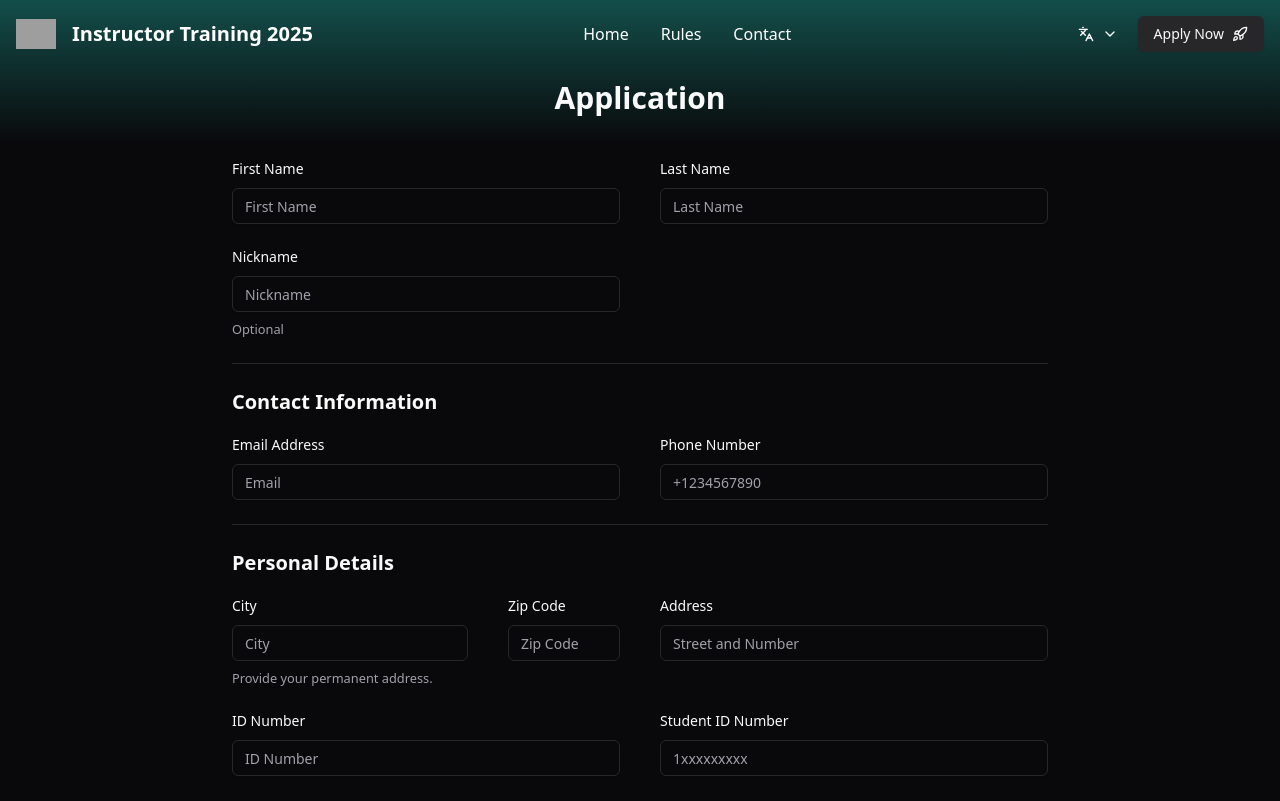
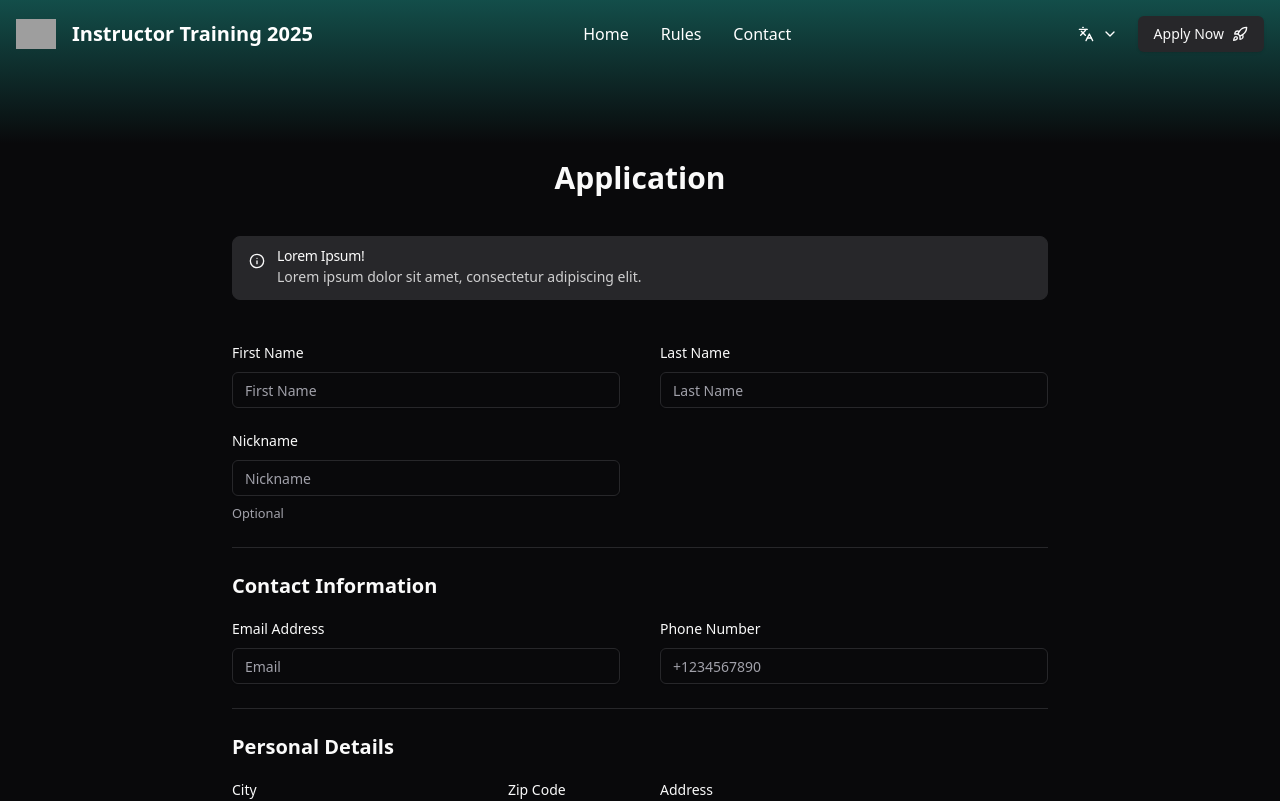
Before and after one commit to balint-kiraly/iocs-training-web-2025, a Next.js app: page /en/apply in a window 1280 px wide. Shown: the top 801 px of the page. Built offline with nearby package versions, Linux system fonts and the light colour scheme; grey boxes are pictures that could not be loaded.

Commit message:
Add alert to form page

```diff
--- a/src/app/[locale]/apply/page.tsx
+++ b/src/app/[locale]/apply/page.tsx
@@ -1,16 +1,25 @@
 'use client';
 
+import { Info } from 'lucide-react';
 import { useTranslations } from 'next-intl';
 import React from 'react';
 
 import { ApplicationForm } from '@/components/ApplicationForm';
+import { Alert, AlertDescription, AlertTitle } from '@/components/ui/alert';
 
 const ApplicationPage = () => {
   const text = useTranslations('ApplicationForm');
 
   return (
-    <main className='min-h-screen py-20'>
+    <main className='min-h-screen py-20 pt-40'>
       <h1 className='relative z-30 text-center text-3xl font-semibold'>{text('heading')}</h1>
+      <div className='mx-auto max-w-4xl px-10 pt-10'>
+        <Alert className='bg-accent'>
+          <Info className='h-4 w-4' />
+          <AlertTitle>{text('alert.title')}</AlertTitle>
+          <AlertDescription className='text-accent-foreground/80'>{text('alert.text')}</AlertDescription>
+        </Alert>
+      </div>
       <ApplicationForm />
     </main>
   );
--- a/translations/en.json
+++ b/translations/en.json
@@ -154,6 +154,10 @@
   },
   "ApplicationForm": {
     "heading": "Application",
+    "alert": {
+      "title": "Lorem Ipsum!",
+      "text": "Lorem ipsum dolor sit amet, consectetur adipiscing elit."
+    },
     "sections": {
       "contact": "Contact Information",
       "details": "Personal Details",
--- a/translations/hu.json
+++ b/translations/hu.json
@@ -154,6 +154,10 @@
   },
   "ApplicationForm": {
     "heading": "Jelentkezés",
+    "alert": {
+      "title": "Lorem Ipsum!",
+      "text": "Lorem ipsum dolor sit amet, consectetur adipiscing elit."
+    },
     "sections": {
       "contact": "Kapcsolattartási adatok",
       "details": "Személyes információk",
```
